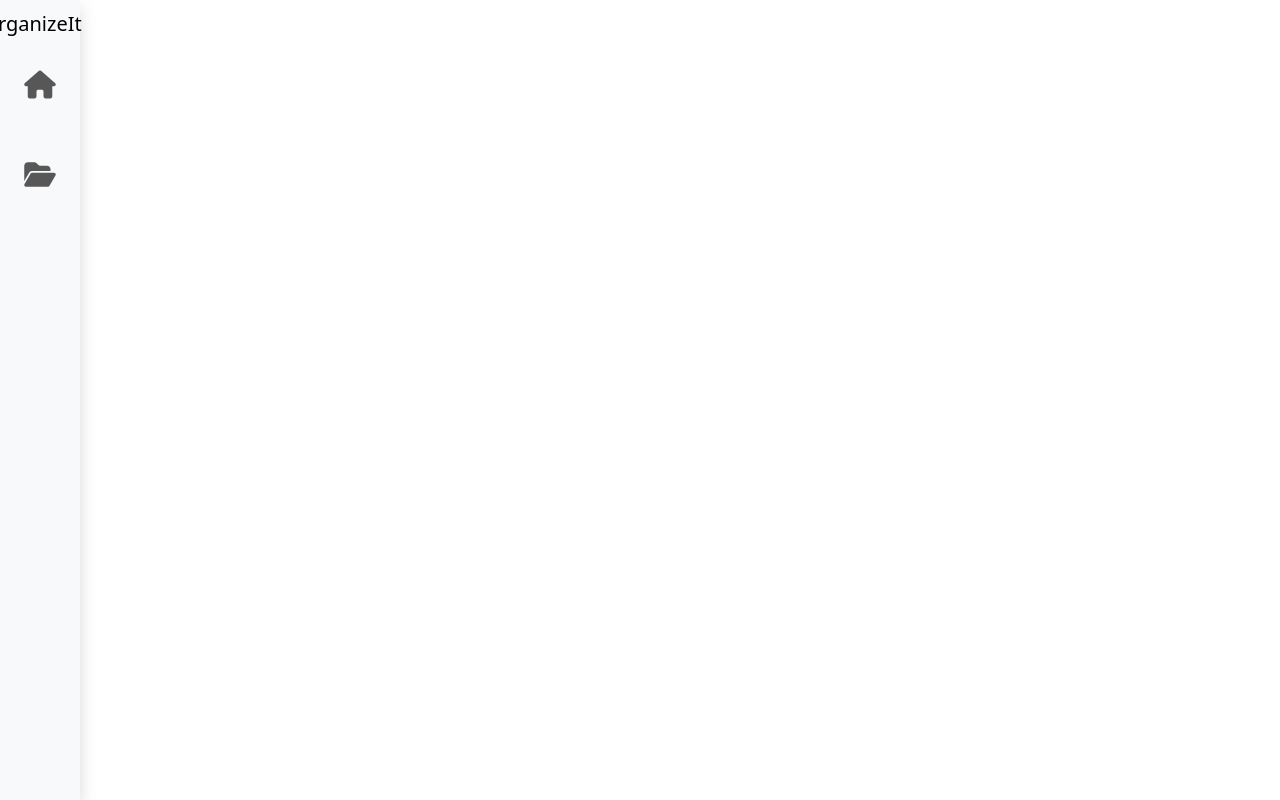
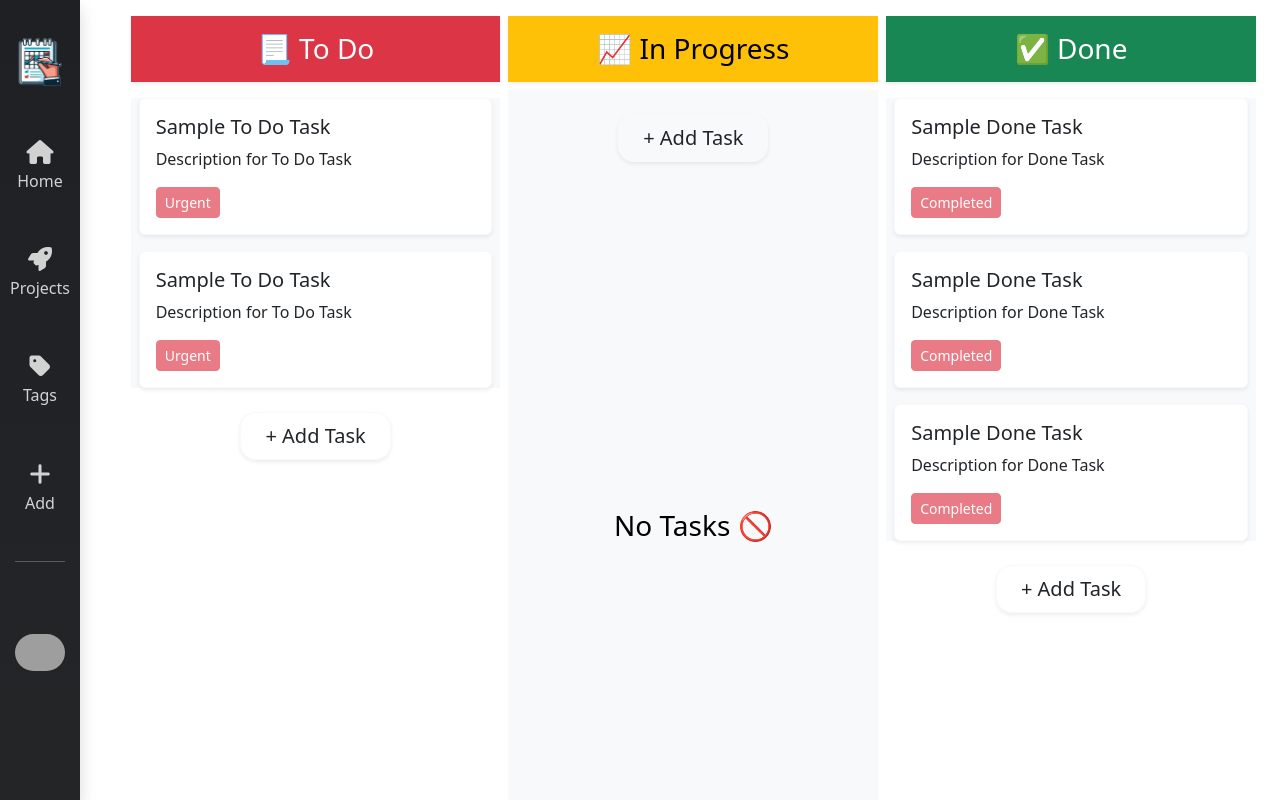
Before and after one commit to isebaey/OrganizeIt, a Vue app: page / in a window 1280 px wide. Shown: the top 800 px of the page. Built offline with nearby package versions, Linux system fonts and the light colour scheme; grey boxes are pictures that could not be loaded.

Commit message:
Add files via upload

```diff
--- a/index.html
+++ b/index.html
@@ -1,10 +1,10 @@
-<!DOCTYPE html>
+<!doctype html>
 <html lang="en">
   <head>
-    <meta charset="UTF-8">
-    <link rel="icon" href="/favicon.ico">
-    <meta name="viewport" content="width=device-width, initial-scale=1.0">
-    <title>Vite App</title>
+    <meta charset="UTF-8" />
+    <link rel="icon" href="/favicon.ico" />
+    <meta name="viewport" content="width=device-width, initial-scale=1.0" />
+    <title>OrganizeIt</title>
   </head>
   <body>
     <div id="app"></div>
--- a/src/App.vue
+++ b/src/App.vue
@@ -1,13 +1,33 @@
 <script setup>
-import NavBar from './components/icons/NavBar.vue'
+import NavBar from "./components/NavBar.vue";
+import BoardColumn from "./components/BoardColumn.vue";
 </script>
 
 <template>
-  <header>
-    <NavBar />
-  </header>
+  <div class="container-fluid vh-100">
+    <div class="row">
+      <!-- Fixed Sidebar  -->
+      <header class="col-md-1 vh-100">
+        <NavBar />
+      </header>
 
-  <main></main>
+      <!-- Main board content -->
+      <main class="col-11">
+        <board-column />
+      </main>
+    </div>
+  </div>
 </template>
 
-<style scoped></style>
+<style scoped>
+/* Horizontal scroll for columns */
+.board-container {
+  overflow-x: auto;
+  padding: 1rem;
+  white-space: nowrap;
+}
+
+.bg-backGround {
+  background: #f3f5f6;
+}
+</style>
--- /dev/null
+++ b/src/components/AddNewTask.vue
@@ -0,0 +1,45 @@
+<template>
+  <!-- Add Task -->
+  <div class="card mx-2 my-3 shadow-sm border-0 rounded-3">
+    <div class="card-body">
+      <div class="mb-3">
+        <label for="taskName" class="form-label">Task Name</label>
+        <input
+          type="text"
+          class="form-control"
+          id="taskName"
+          placeholder="Enter task name"
+        />
+      </div>
+      <div class="mb-3">
+        <label for="taskDescription" class="form-label">Task Description</label>
+        <textarea
+          class="form-control"
+          id="taskDescription"
+          rows="3"
+          placeholder="Enter task description"
+        ></textarea>
+      </div>
+      <div class="mb-3">
+        <label for="taskTag" class="form-label">Task Tag</label>
+        <div class="input-group">
+          <select class="form-select" id="taskTag">
+            <option value="urgent">Urgent</option>
+            <option value="low">Low</option>
+            <option value="completed">Completed</option>
+            <option value="new">Add New Tag</option>
+          </select>
+        </div>
+      </div>
+      <button type="submit" class="btn btn-light d-block mx-auto">
+        Add Task
+      </button>
+    </div>
+  </div>
+</template>
+
+<script>
+export default {};
+</script>
+
+<style></style>
--- /dev/null
+++ b/src/components/AddTaskBTN.vue
@@ -0,0 +1,29 @@
+<template>
+  <button
+    class="btn btn-lg px-4 py-2 border border-light shadow-sm add-task rounded-4 mt-4 mx-auto d-block"
+    @click="emitAddTask"
+  >
+    + Add Task
+  </button>
+</template>
+
+<script>
+export default {
+  methods: {
+    emitAddTask() {
+      console.log("Add Task button clicked");
+      this.$emit("add-task"); // Emit the 'add-task' event
+    },
+  },
+};
+</script>
+
+<style scoped>
+button {
+  transition: 0.3s all;
+}
+
+button:hover {
+  background: #f5f5f5;
+}
+</style>
--- /dev/null
+++ b/src/components/BoardColumn.vue
@@ -0,0 +1,81 @@
+<template>
+  <div class="container-fluid mt-3">
+    <div class="row g-2">
+      <!-- To Do List -->
+      <TasksList
+        :tasks="toDoTasks"
+        listTitle="📃 To Do"
+        listStyle="text-bg-danger"
+      />
+
+      <!-- In Progress List -->
+      <TasksList
+        :tasks="inProgressTasks"
+        listTitle="📈 In Progress"
+        listStyle="text-bg-warning"
+      />
+
+      <!-- Done List -->
+      <TasksList
+        :tasks="doneTasks"
+        listTitle="✅ Done"
+        listStyle="text-bg-success"
+      />
+    </div>
+  </div>
+</template>
+
+<script>
+import NewTask from "./ShowTask.vue";
+import ShowWhenNoTasks from "./ShowWhenNoTasks.vue";
+import TasksList from "./TasksList.vue";
+
+export default {
+  components: {
+    NewTask,
+    ShowWhenNoTasks,
+    TasksList,
+  },
+  data() {
+    return {
+      toDoTasks: [
+        {
+          taskId: "1",
+          taskName: "Sample To Do Task",
+          taskDescription: "Description for To Do Task",
+          taskTag: "Urgent",
+        },
+        {
+          taskId: "1",
+          taskName: "Sample To Do Task",
+          taskDescription: "Description for To Do Task",
+          taskTag: "Urgent",
+        },
+      ],
+      inProgressTasks: [],
+      doneTasks: [
+        {
+          taskId: "3",
+          taskName: "Sample Done Task",
+          taskDescription: "Description for Done Task",
+          taskTag: "Completed",
+        },
+        {
+          taskId: "3",
+          taskName: "Sample Done Task",
+          taskDescription: "Description for Done Task",
+          taskTag: "Completed",
+        },
+        {
+          taskId: "3",
+          taskName: "Sample Done Task",
+          taskDescription: "Description for Done Task",
+          taskTag: "Completed",
+        },
+      ],
+    };
+  },
+};
+</script>
+
+<style></style>
--- /dev/null
+++ b/src/components/NavBar.vue
@@ -0,0 +1,118 @@
+<template>
+  <nav
+    class="navbar d-flex flex-column position-fixed top-0 start-0 shadow vh-100"
+  >
+    <div class="d-flex flex-column justify-between h-100">
+      <!-- Logo Section -->
+      <a class="navbar-brand d-flex justify-content-center my-4 w-100" href="#">
+        <img src="../assets/OrganizeIt.png" alt="logo" class="logo" />
+      </a>
+
+      <!-- Nav Links  -->
+      <ul
+        class="d-flex flex-column align-items-center flex-grow-1 list-unstyled"
+      >
+        <li class="nav-item my-2">
+          <a
+            class="nav-link py-3 d-flex flex-column gap-2 align-items-center"
+            href="#"
+            title="Home"
+          >
+            <i class="fa fa-home"></i>
+            <p class="h6">Home</p>
+          </a>
+        </li>
+        <li class="nav-item my-2">
+          <a
+            class="nav-link py-3 d-flex flex-column gap-2 align-items-center"
+            href="#"
+            title="Projects List"
+          >
+            <i class="fa fa-rocket"></i>
+            <p class="h6">Projects</p>
+          </a>
+        </li>
+        <li class="nav-item my-2">
+          <a
+            class="nav-link py-3 d-flex flex-column gap-2 align-items-center"
+            href="#"
+            title="Create A New Project"
+          >
+            <i class="fa fa-tag"></i>
+            <p class="h6">Tags</p>
+          </a>
+        </li>
+        <li class="nav-item my-2">
+          <a
+            class="nav-link py-3 d-flex flex-column gap-2 align-items-center"
+            href="#"
+            title="Create A New Project"
+          >
+            <i class="fa fa-add"></i>
+            <p class="h6">Add</p>
+          </a>
+        </li>
+        <hr class="text-white w-75" />
+        <li class="nav-item mt-5">
+          <a
+            class="nav-link my-2 d-flex justify-center"
+            href="#"
+            title="User Settings"
+          >
+            <img
+              src="https://randomuser.me/api/portraits/men/1.jpg"
+              alt="User"
+              title="User Settings"
+              style="width: 50px"
+              class="rounded-5"
+            />
+          </a>
+        </li>
+      </ul>
+    </div>
+  </nav>
+</template>
+
+<script>
+export default {
+  data() {
+    return {};
+  },
+};
+</script>
+
+<style scoped>
+.navbar {
+  width: 80px;
+  background: linear-gradient(180deg, #1e2024, #232527);
+  color: #ffffff;
+}
+
+.logo {
+  width: 50px;
+  height: 50px;
+}
+
+.nav-link {
+  color: rgba(255, 255, 255, 0.8);
+  transition:
+    color 0.2s ease,
+    background-color 0.2s ease;
+}
+
+.nav-link:hover,
+.nav-link.active {
+  color: #20bfa9;
+  border-radius: 8px;
+  transition: 0.3s ease;
+}
+
+i {
+  font-size: 1.5rem;
+}
+
+img.rounded-5:hover {
+  transform: scale(1.05);
+  transition: transform 0.3s ease;
+}
+</style>
--- /dev/null
+++ b/src/components/ShowTask.vue
@@ -0,0 +1,26 @@
+<template>
+  <div class="card w-auto mx-2 my-3 border-light shadow-sm">
+    <div class="card-body">
+      <h5 class="card-title">{{ task.taskName }}</h5>
+      <p class="card-text">
+        {{ task.taskDescription }}
+      </p>
+      <button class="btn btn-sm btn-danger py-1 px-2 me-1 disabled">
+        {{ task.taskTag }}
+      </button>
+    </div>
+  </div>
+</template>
+
+<script>
+export default {
+  props: {
+    task: {
+      type: Object,
+      Required: true,
+    },
+  },
+};
+</script>
+
+<style></style>
--- /dev/null
+++ b/src/components/ShowWhenNoTasks.vue
@@ -0,0 +1,18 @@
+<template>
+  <div class="no-tasks vh-100 d-flex flex-column align-items-center h3">
+    <AddTaskBTN />
+    <p class="my-auto">No Tasks 🚫</p>
+  </div>
+</template>
+
+<script>
+import AddTaskBTN from "./AddTaskBTN.vue";
+
+export default {
+  components: {
+    AddTaskBTN,
+  },
+};
+</script>
+
+<style scoped></style>
--- /dev/null
+++ b/src/components/TasksList.vue
@@ -0,0 +1,55 @@
+<template>
+  <div class="col-md-4">
+    <div class="item py-3 text-center h3 shadow-sm" :class="listStyle">
+      {{ listTitle }}
+    </div>
+    <div class="body text-bg-light">
+      <div class="no-tasks" v-if="tasks.length === 0">
+        <ShowWhenNoTasks />
+      </div>
+      <div class="tasks" v-if="tasks.length > 0">
+        <NewTask v-for="task in tasks" :key="task.taskId" :task="task" />
+      </div>
+    </div>
+    <!-- Emit the custom event from AddTaskBTN -->
+    <AddTaskBTN @add-task="toggleAddTask" />
+
+    <!-- Show the AddNewTask component based on showAddTask data -->
+    <div v-show="showAddTask">
+      <AddNewTask />
+    </div>
+  </div>
+</template>
+
+<script>
+import AddNewTask from "./AddNewTask.vue";
+import AddTaskBTN from "./AddTaskBTN.vue";
+import NewTask from "./ShowTask.vue";
+import ShowWhenNoTasks from "./ShowWhenNoTasks.vue";
+
+export default {
+  data() {
+    return {
+      showAddTask: false, // Initialize as a boolean
+    };
+  },
+  components: {
+    NewTask,
+    ShowWhenNoTasks,
+    AddTaskBTN,
+    AddNewTask,
+  },
+  props: {
+    tasks: Array,
+    listTitle: String,
+    listStyle: String,
+  },
+  methods: {
+    toggleAddTask() {
+      this.showAddTask = !this.showAddTask; // Toggle the value
+    },
+  },
+};
+</script>
+
+<style></style>
```
Also changed, not shown: src/assets/OrganizeIt.png (added).
